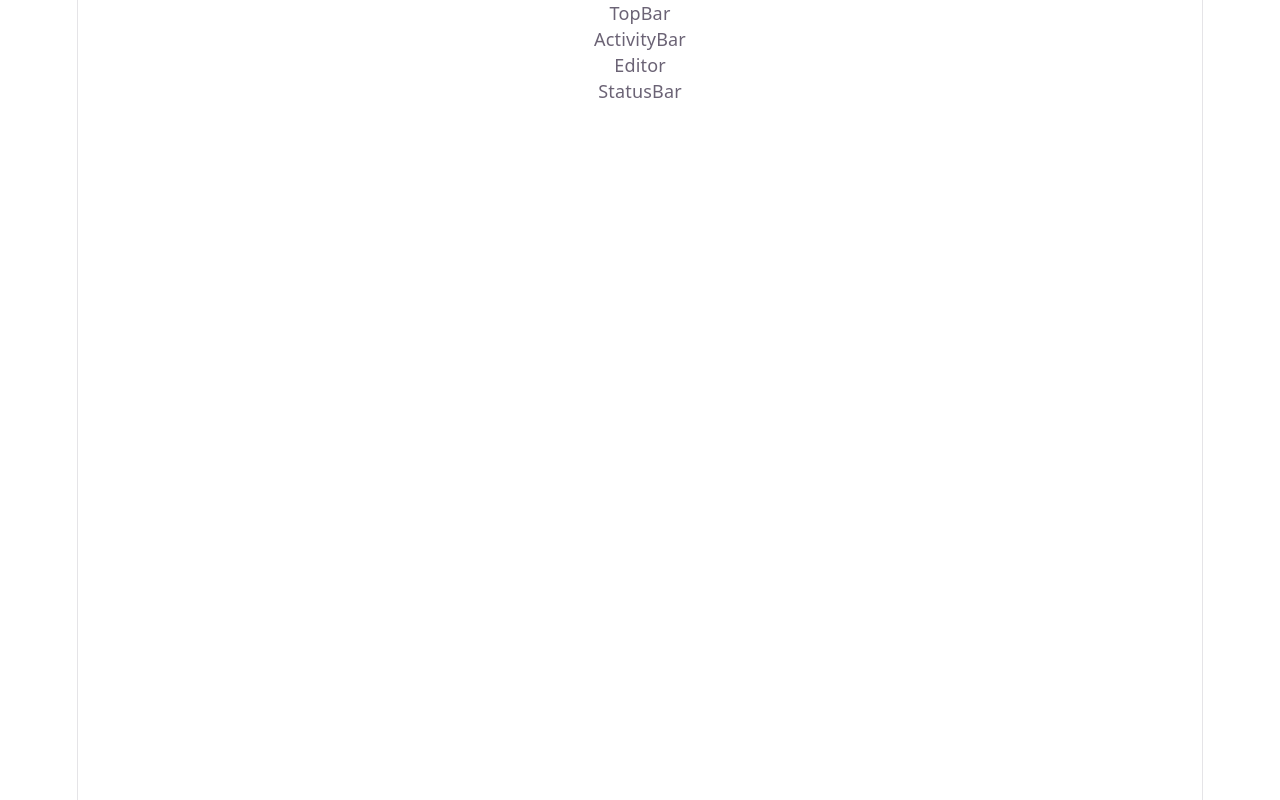
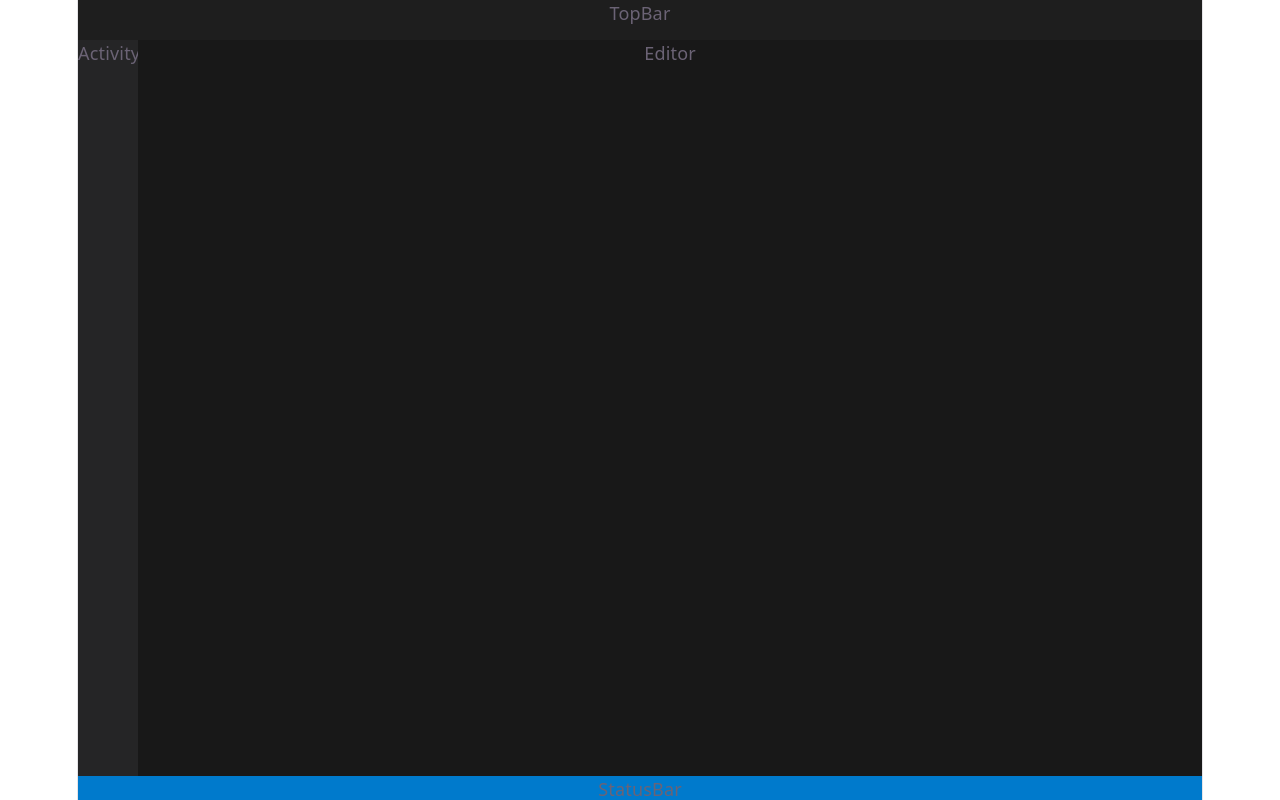
Before and after one commit to AlfonsoUMT/alfonsoumt-portfolio, a React (Vite) app: page / in a window 1280 px wide. Built offline with nearby package versions, Linux system fonts and the light colour scheme.

Commit message:
feat: Add base layout grid structure

```diff
--- a/src/components/layout/ActivityBar/ActivityBar.css
+++ b/src/components/layout/ActivityBar/ActivityBar.css
@@ -0,0 +1,3 @@
+.activity-bar{
+    background: #252526;
+}
--- a/src/components/layout/ActivityBar/ActivityBar.jsx
+++ b/src/components/layout/ActivityBar/ActivityBar.jsx
@@ -1,6 +1,7 @@
+import "./ActivityBar.css"
 function ActivityBar() {
     return(
-        <aside>
+        <aside className="activity-bar">
             ActivityBar
         </aside>
     );
--- a/src/components/layout/Editor/Editor.css
+++ b/src/components/layout/Editor/Editor.css
@@ -0,0 +1,3 @@
+.editor{
+    background: #181818;
+}
--- a/src/components/layout/Editor/Editor.jsx
+++ b/src/components/layout/Editor/Editor.jsx
@@ -1,6 +1,7 @@
+import "./Editor.css"
 function Editor() {
     return(
-        <section>
+        <section className="editor">
             Editor
         </section>
     );
--- a/src/components/layout/StatusBar/StatusBar.css
+++ b/src/components/layout/StatusBar/StatusBar.css
@@ -0,0 +1,3 @@
+.status-bar{
+    background: #007acc;
+}
--- a/src/components/layout/StatusBar/StatusBar.jsx
+++ b/src/components/layout/StatusBar/StatusBar.jsx
@@ -1,6 +1,7 @@
+import "./StatusBar.css"
 function StatusBar(){
     return(
-        <footer>
+        <footer className="status-bar">
             StatusBar
         </footer>
     );
--- a/src/components/layout/TopBar/TopBar.css
+++ b/src/components/layout/TopBar/TopBar.css
@@ -0,0 +1,3 @@
+.top-bar{
+    background: #1e1e1e;
+}
--- a/src/components/layout/TopBar/TopBar.jsx
+++ b/src/components/layout/TopBar/TopBar.jsx
@@ -1,6 +1,7 @@
+import "./Topbar.css"
 function TopBar(){
     return(
-        <header>
+        <header className="top-bar">
             TopBar
         </header>
     );
--- a/src/index.css
+++ b/src/index.css
@@ -52,6 +52,7 @@
 
 body {
   margin: 0;
+  padding: 0;
 }
 
 #root {
@@ -65,47 +66,3 @@ body {
   flex-direction: column;
   box-sizing: border-box;
 }
-
-h1,
-h2 {
-  font-family: var(--heading);
-  font-weight: 500;
-  color: var(--text-h);
-}
-
-h1 {
-  font-size: 56px;
-  letter-spacing: -1.68px;
-  margin: 32px 0;
-  @media (max-width: 1024px) {
-    font-size: 36px;
-    margin: 20px 0;
-  }
-}
-h2 {
-  font-size: 24px;
-  line-height: 118%;
-  letter-spacing: -0.24px;
-  margin: 0 0 8px;
-  @media (max-width: 1024px) {
-    font-size: 20px;
-  }
-}
-p {
-  margin: 0;
-}
-
-code,
-.counter {
-  font-family: var(--mono);
-  display: inline-flex;
-  border-radius: 4px;
-  color: var(--text-h);
-}
-
-code {
-  font-size: 15px;
-  line-height: 135%;
-  padding: 4px 8px;
-  background: var(--code-bg);
-}
--- a/src/layouts/MainLayout.css
+++ b/src/layouts/MainLayout.css
@@ -0,0 +1,16 @@
+.main-layout{
+    height: 100vh;
+    display: grid;
+
+    grid-template-rows: 40px 1fr 24px;
+
+    overflow: hidden;
+}
+
+.main-content{
+    display: grid;
+
+    grid-template-columns: 60px 1fr;
+
+    overflow: hidden;
+}
--- a/src/layouts/MainLayout.jsx
+++ b/src/layouts/MainLayout.jsx
@@ -2,17 +2,20 @@ import TopBar from "../components/layout/TopBar/TopBar"
 import StatusBar from "../components/layout/StatusBar/StatusBar"
 import Editor from "../components/layout/Editor/Editor"
 import ActivityBar from "../components/layout/ActivityBar/ActivityBar"
+import "./MainLayout.css"
 function MainLayout(){
     return(
         <>
-            <TopBar />
+            <div className="main-layout">
+                <TopBar />
 
-            <main>
-                <ActivityBar />
-                <Editor />
-            </main>
+                <main className="main-content">
+                    <ActivityBar />
+                    <Editor />
+                </main>
 
-            <StatusBar />
+                <StatusBar />
+            </div>
         </>
     );
 }
```
